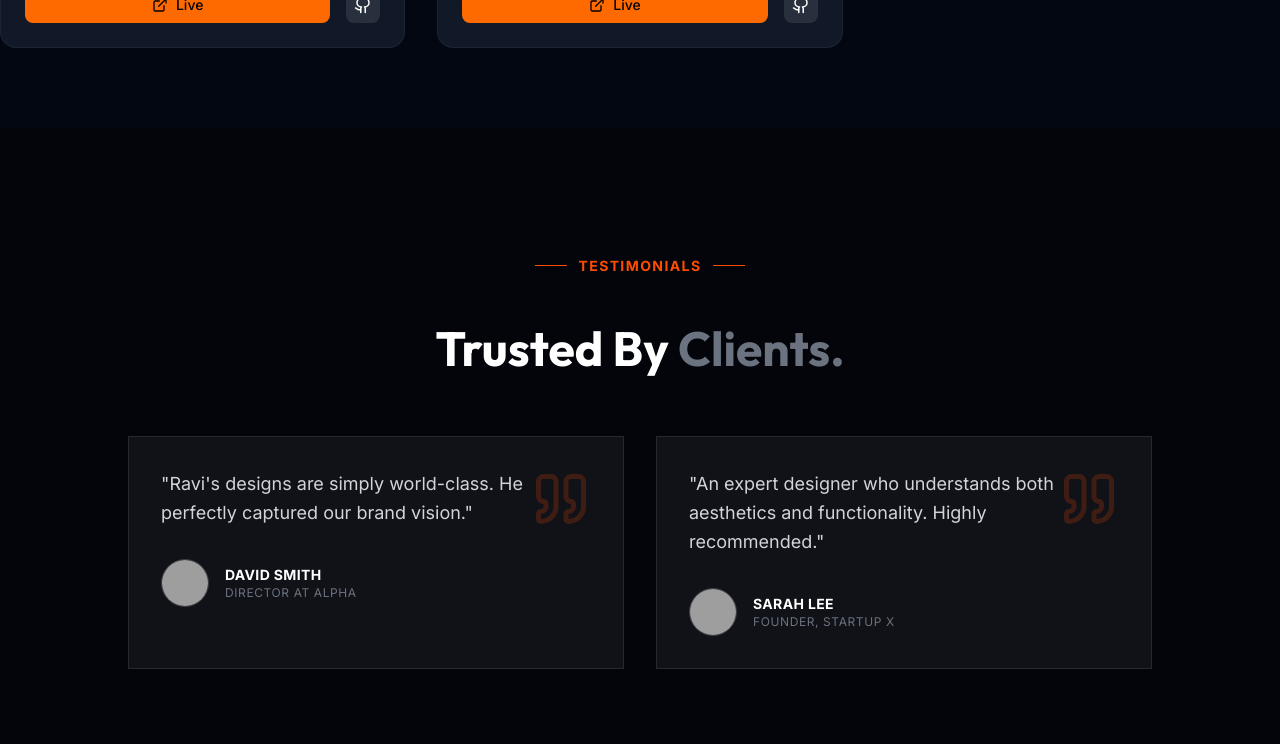
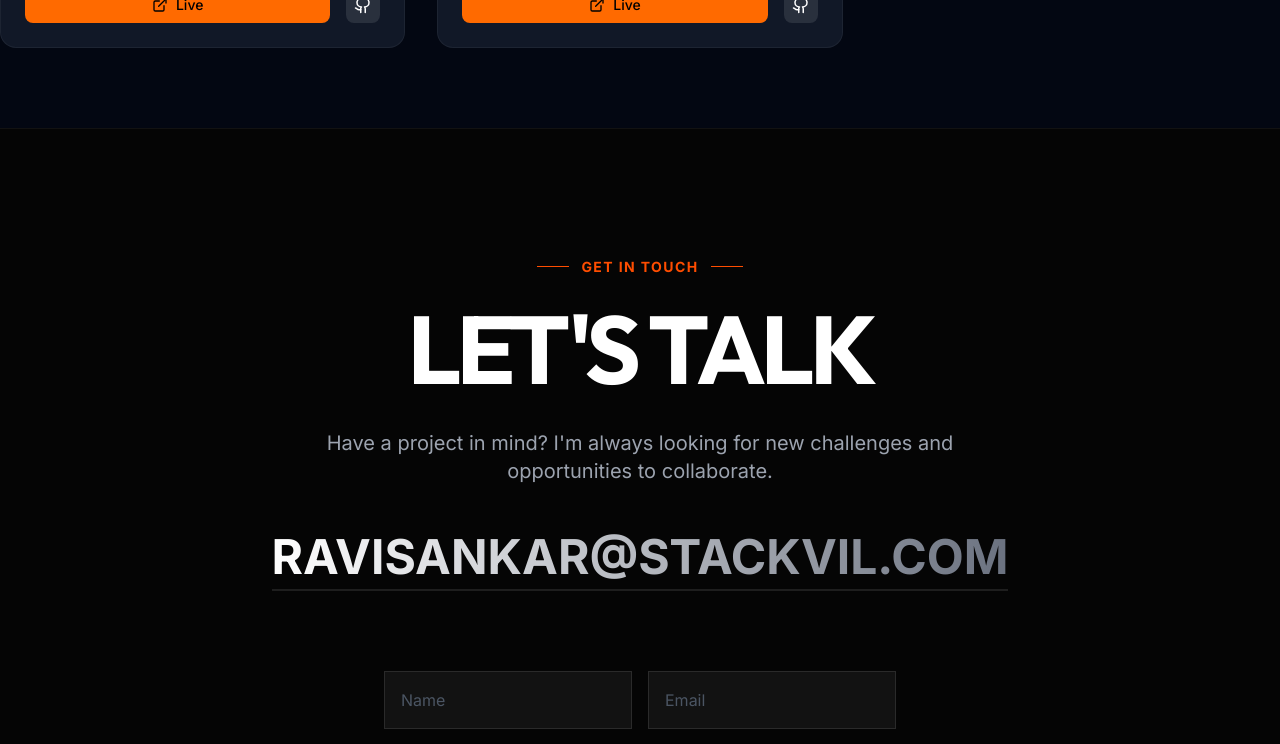
Before and after one commit to Stackvil/raviportfolio, a React (Vite) app: page / in a window 1280 px wide. Shown: the part 6640-7384 px from the top of the page. Built offline with nearby package versions, Linux system fonts and the light colour scheme; no server answers; grey boxes are pictures that could not be loaded.

Commit message:
Remove Testimonials section

```diff
--- a/src/App.jsx
+++ b/src/App.jsx
@@ -5,7 +5,7 @@ import { About } from "./sections/About";
 import { Services } from "./sections/Services";
 import { Projects } from "./sections/Projects";
 import { AllProjects } from "./sections/AllProjects";
-import { Testimonials } from "./sections/Testimonials";
+
 import { Contact } from "./sections/Contact";
 import { Workflow } from "./sections/Workflow";
 
@@ -24,7 +24,7 @@ function App() {
         <Workflow />
         <Projects />
         <AllProjects />
-        <Testimonials />
+
         <Contact />
       </main>
 
```
